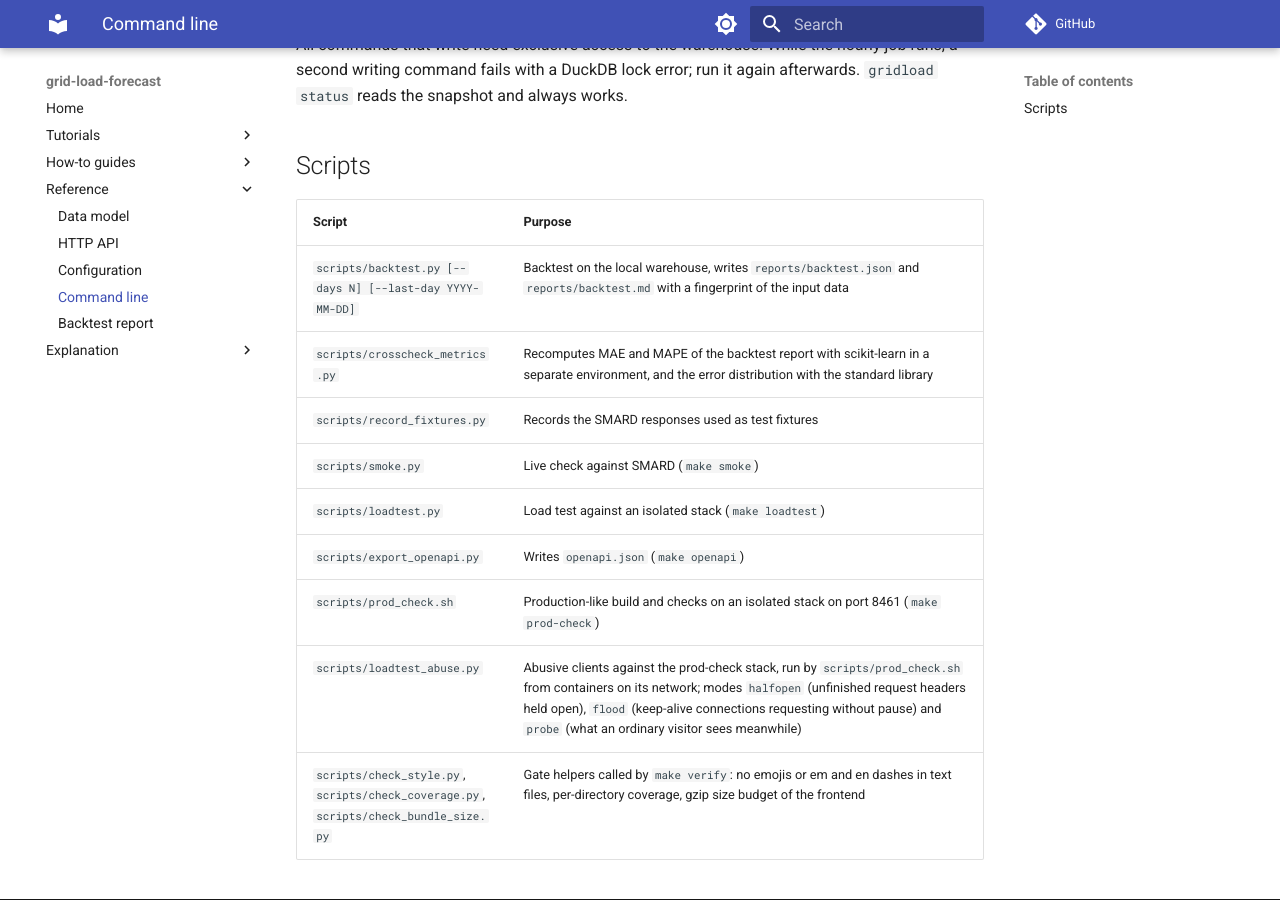
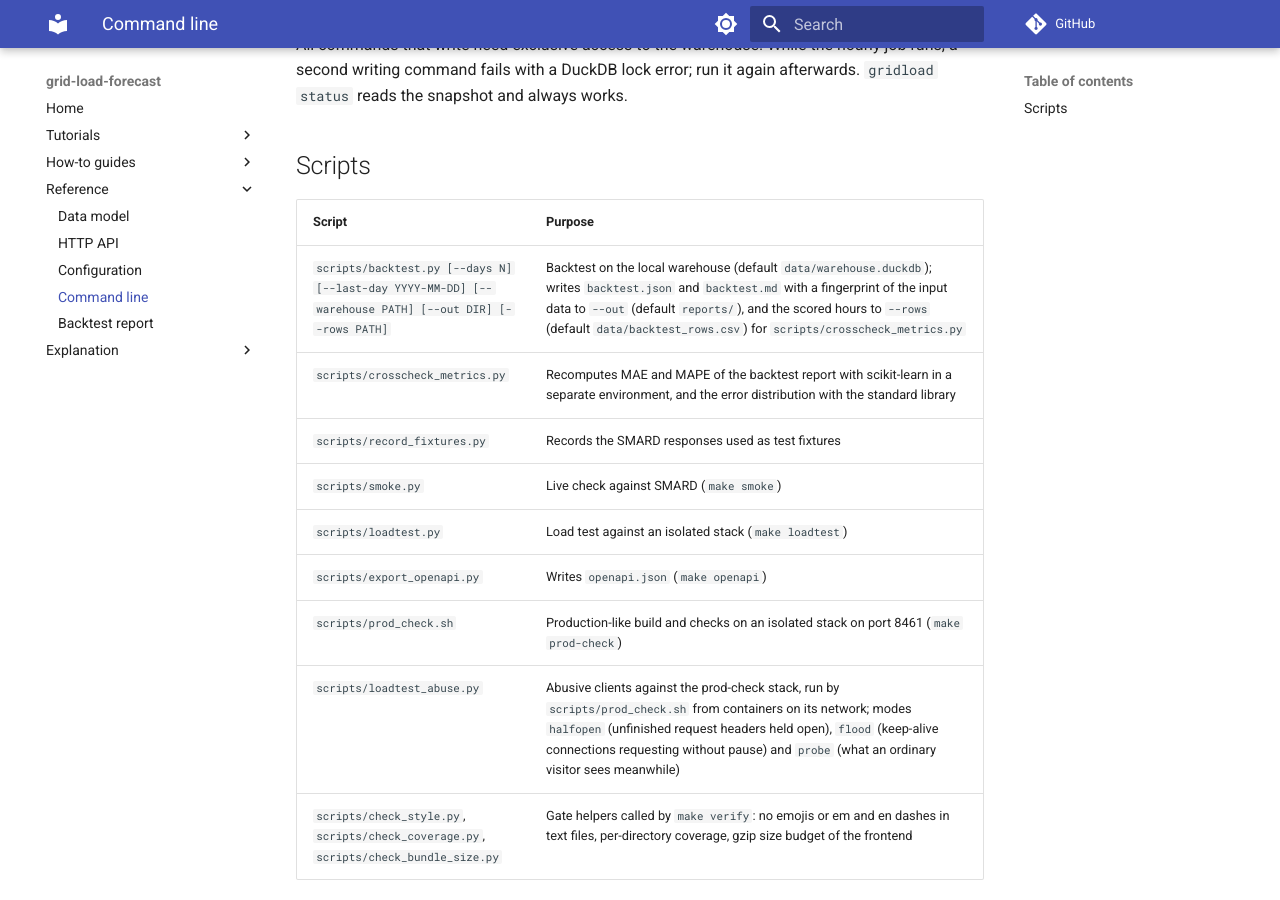
Before and after one commit to deka641/grid-load-forecast, an MkDocs documentation site: the page built from docs/reference/cli.md, in a window 1280 px wide and 900 px high, scrolled down 781 px. Built offline with MkDocs 1.6.1 and Material for MkDocs 9.7.7, drawn with Linux system fonts in a browser that asks for light colours; comment, search, counter and statistics services are not loaded.

Commit message:
List all options of scripts/backtest.py in the command line reference
The reference listed only --days and --last-day and did not say that the
script writes the scored hours that scripts/crosscheck_metrics.py reads
(docs/how-to/develop.md). The options and defaults are those of the
argument parser in scripts/backtest.py: --warehouse, --out and --rows.

```diff
--- a/docs/reference/cli.md
+++ b/docs/reference/cli.md
@@ -17,7 +17,7 @@ All commands that write need exclusive access to the warehouse. While the hourly
 
 | Script | Purpose |
 |---|---|
-| `scripts/backtest.py [--days N] [--last-day YYYY-MM-DD]` | Backtest on the local warehouse, writes `reports/backtest.json` and `reports/backtest.md` with a fingerprint of the input data |
+| `scripts/backtest.py [--days N] [--last-day YYYY-MM-DD] [--warehouse PATH] [--out DIR] [--rows PATH]` | Backtest on the local warehouse (default `data/warehouse.duckdb`); writes `backtest.json` and `backtest.md` with a fingerprint of the input data to `--out` (default `reports/`), and the scored hours to `--rows` (default `data/backtest_rows.csv`) for `scripts/crosscheck_metrics.py` |
 | `scripts/crosscheck_metrics.py` | Recomputes MAE and MAPE of the backtest report with scikit-learn in a separate environment, and the error distribution with the standard library |
 | `scripts/record_fixtures.py` | Records the SMARD responses used as test fixtures |
 | `scripts/smoke.py` | Live check against SMARD (`make smoke`) |
```
